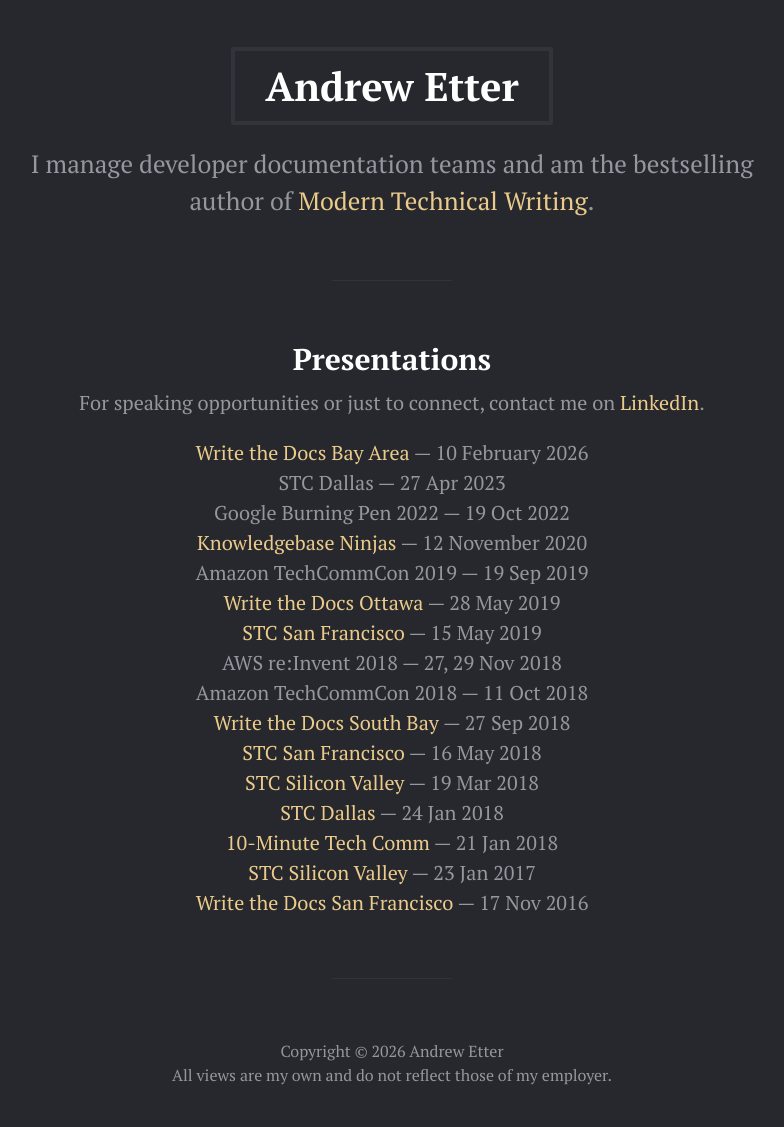
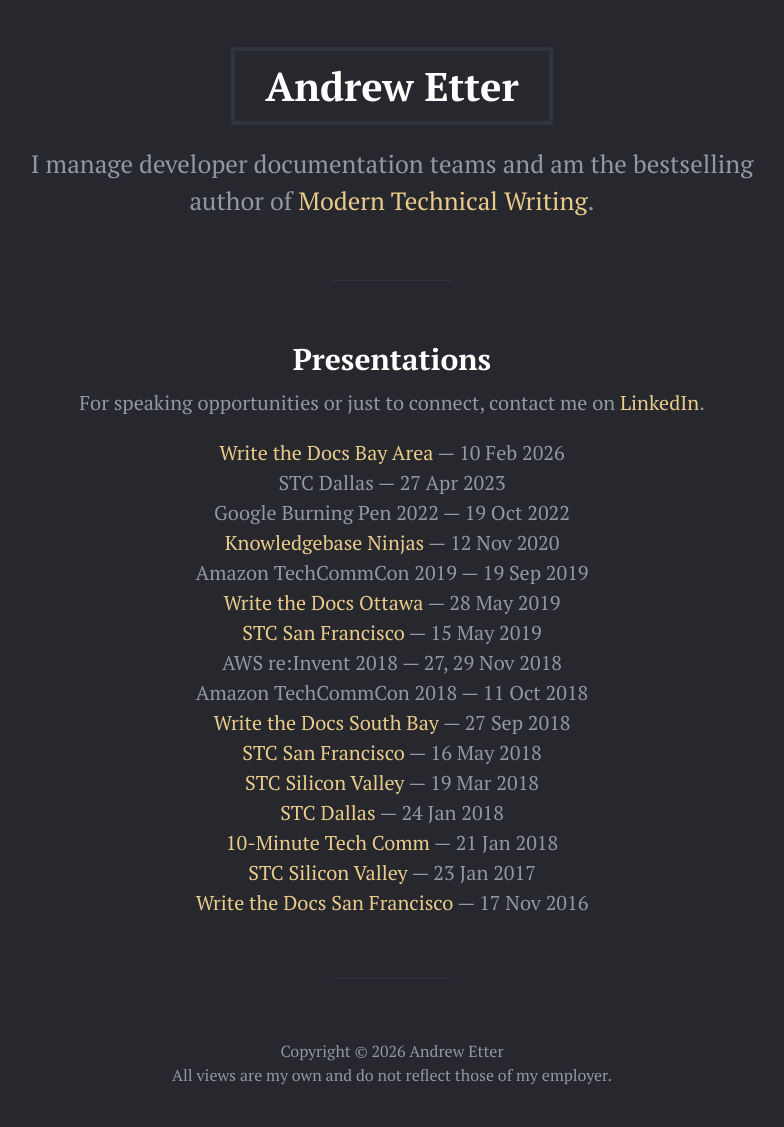
Before and after one commit to aetter/aetter.github.io, a Jekyll site: the page built from index.html, in a window 1280 px wide. Shown: the whole page, without its empty margins (248-1032 px from the left). Built offline with Jekyll 4.4.1, drawn with Linux system fonts in a browser that asks for light colours; the list of posts is cut into pages by our own code.

Commit message:
Update index.html

```diff
--- a/index.html
+++ b/index.html
@@ -7,10 +7,10 @@
 <p>For speaking opportunities or just to connect, contact me on <a href="{{ site.author.linkedin }}">LinkedIn</a>.</p>
 {% endif %}
 <p>
-  <a target="_blank" href="https://www.meetup.com/write-the-docs-bay-area/events/312376457/">Write the Docs Bay Area</a> &mdash; 10 February 2026<br />
+  <a target="_blank" href="https://www.meetup.com/write-the-docs-bay-area/events/312376457/">Write the Docs Bay Area</a> &mdash; 10 Feb 2026<br />
   STC Dallas &mdash; 27 Apr 2023<br />
   Google Burning Pen 2022 &mdash; 19 Oct 2022<br />
-  <a target="_blank" href="https://document360.io/blog/the-benefits-of-open-sourcing-content-with-andrew-etter-of-amazon-web-services/">Knowledgebase Ninjas</a> &mdash; 12 November 2020<br />
+  <a target="_blank" href="https://document360.io/blog/the-benefits-of-open-sourcing-content-with-andrew-etter-of-amazon-web-services/">Knowledgebase Ninjas</a> &mdash; 12 Nov 2020<br />
   Amazon TechCommCon 2019 &mdash; 19 Sep 2019<br />
   <a target="_blank" href="https://www.meetup.com/Write-The-Docs-YOW-Ottawa/events/xtcbgqyzhbsb/">Write the Docs Ottawa</a> &mdash; 28 May 2019<br />
   <a target="_blank" href="https://www.meetup.com/stc-sf/events/260997396/">STC San Francisco</a> &mdash; 15 May 2019<br />
```
